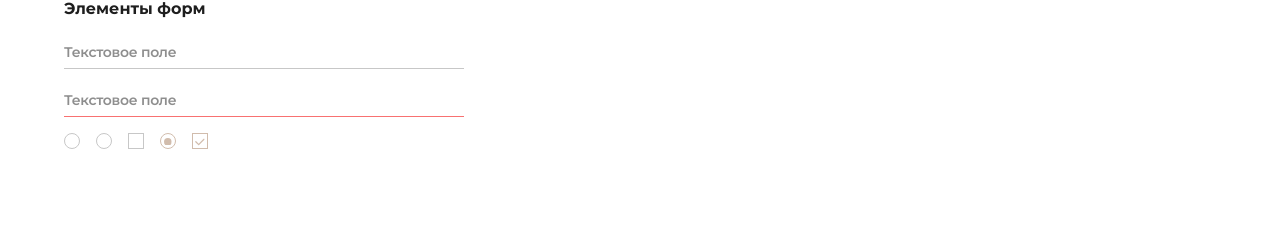
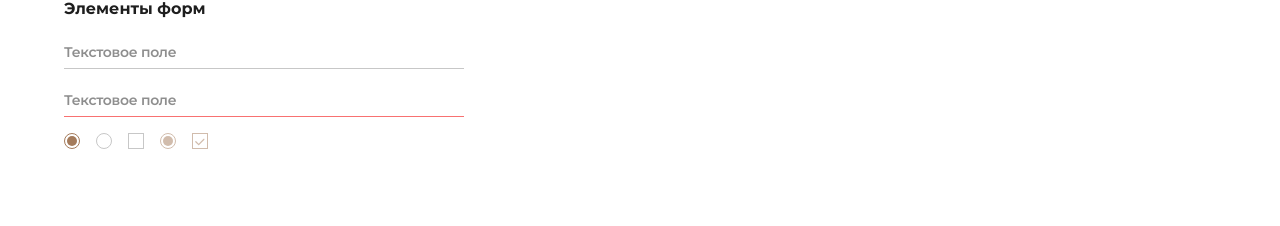
Before and after one commit to moodrets/front-osvetim, a Vue app: page /styles in a window 1280 px wide. Shown: the part 1079-1305 px from the top of the page. Built offline with nearby package versions, Linux system fonts and the light colour scheme.

Commit message:
custom radio fixes

```diff
--- a/src/components/blocks/ProductList.vue
+++ b/src/components/blocks/ProductList.vue
@@ -12,7 +12,7 @@
             class="product-item relative"
             :class="product.addClass"
         >
-            <div class="relative mb-2.5 group min-h-[200px] bg-stone">
+            <div class="relative mb-2.5 group min-h-[156px] bg-neutral-100 lg:min-h-[310px]">
                 <div class="pointer-events-none absolute top-2 right-2 flex items-center gap-2 z-[10] md:top-4 md:right-4">
                     <div class="rounded-icon w-8 h-8 md:w-11 md:h-11">
                         <div class="svg-icon svg-icon--nostyle">
--- a/src/styles/elements/forms.scss
+++ b/src/styles/elements/forms.scss
@@ -67,7 +67,7 @@
 
         &:disabled {
             @apply
-                cursor-not-allowed
+                pointer-events-none
             ;
         }
 
@@ -86,8 +86,8 @@
 
         svg {
             @apply
-                w-[55%]
-                h-[55%]
+                w-2.5
+                h-2.5
             ;
         }
     }
--- a/src/views/Styles.vue
+++ b/src/views/Styles.vue
@@ -70,7 +70,7 @@
             </div>
             <div class="mb-4 flex gap-4 items-center">
                 <div class="app-checkmark">
-                    <input type="radio" name="demo">
+                    <input type="radio" checked name="demo">
                     <div class="svg-icon">
                         <svg><use xlink:href="#radio"></use></svg>
                     </div>
```
